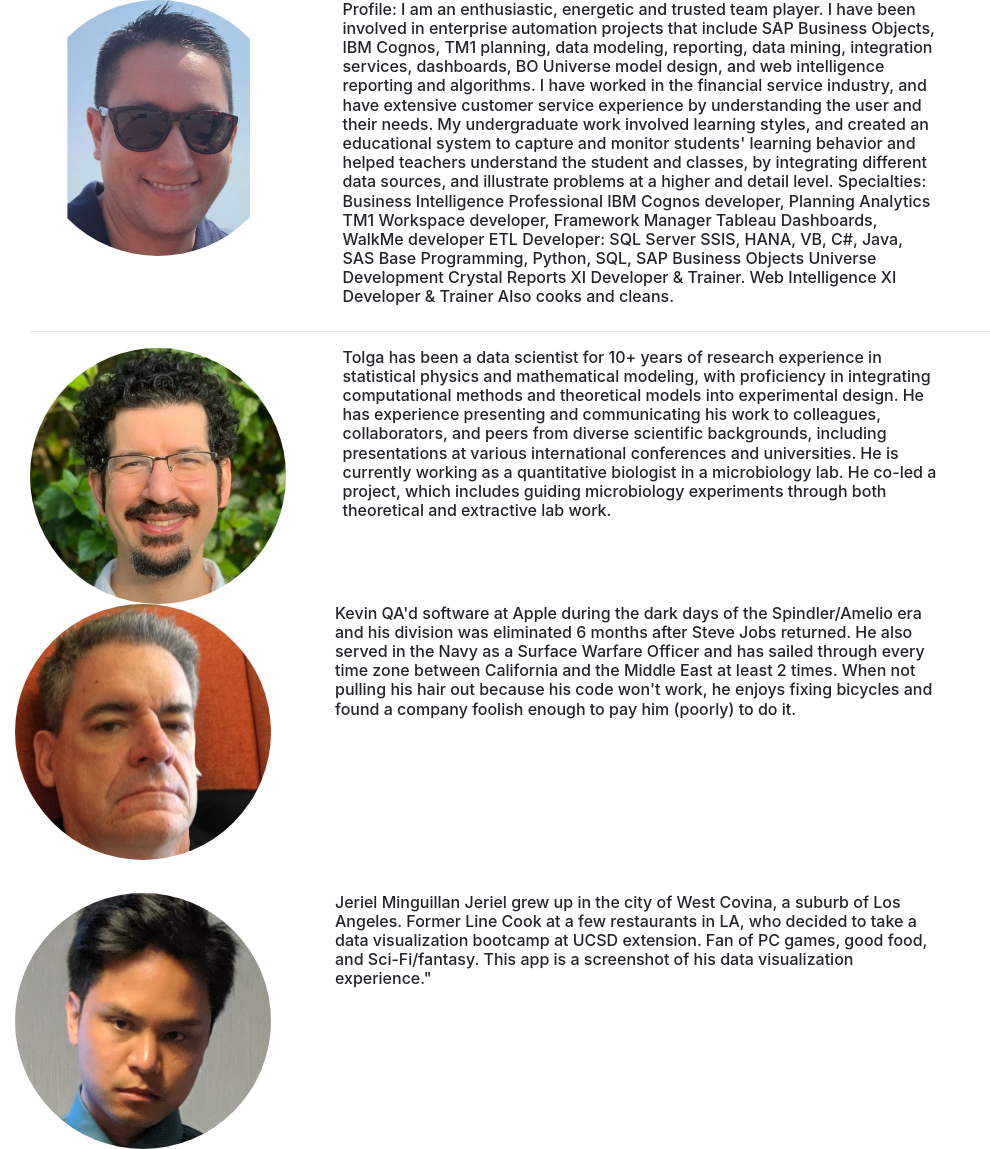
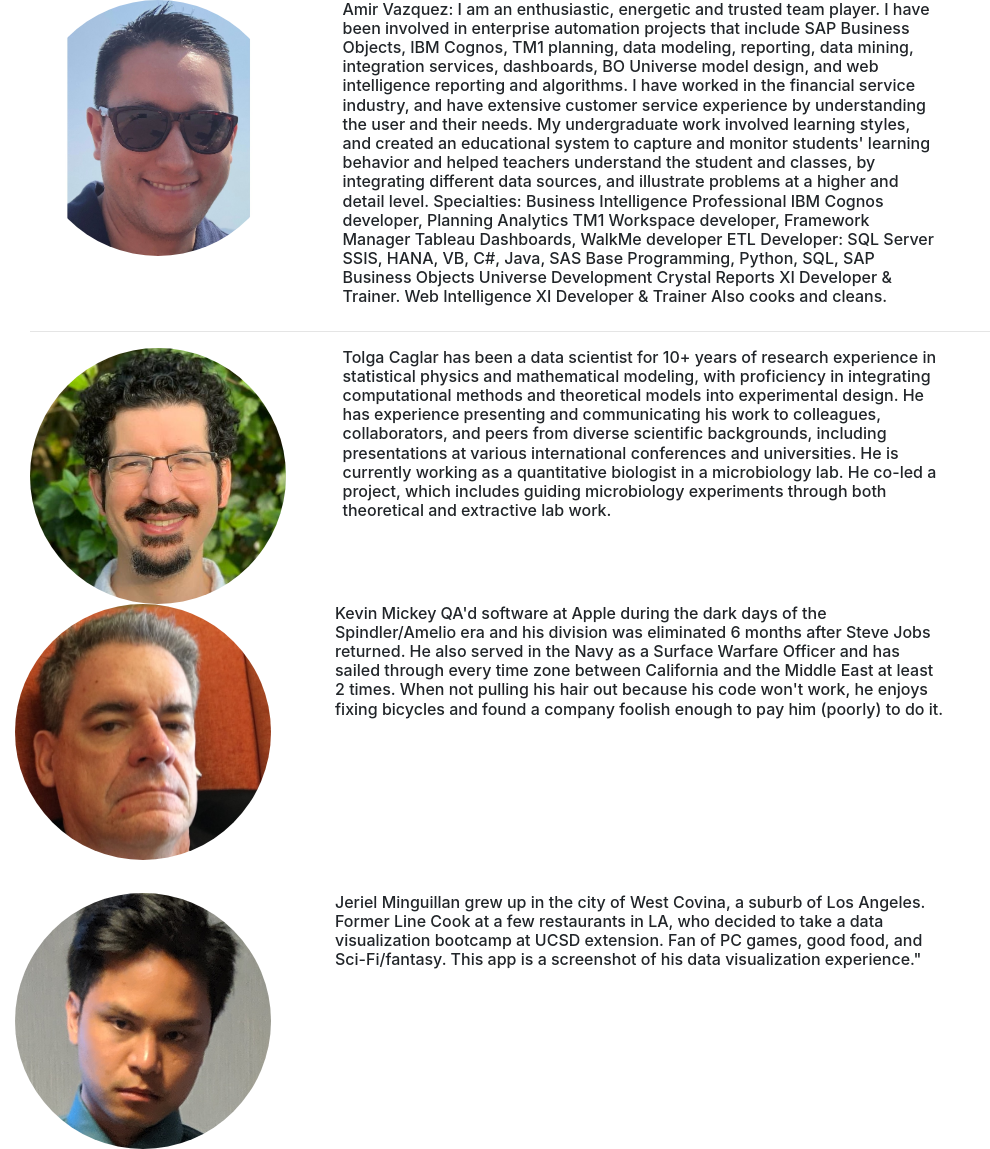
Before and after one commit to avaz7791/SanDiegoCountyPotholeAnalysis, a Flask app: page /team in a window 1280 px wide. Shown: the part 58-1207 px from the top of the page, without its empty margins (0-990 px from the left). Run offline with Flask 2, Linux system fonts and the light colour scheme.

Commit message:
formatting

```diff
--- a/templates/project.html
+++ b/templates/project.html
@@ -43,7 +43,7 @@
         <h3>San Diego City - Pothole Analysis:</h3>
       </div>
 
-      <p><h2>Premise:</h2>
+      <p style:="text-indent:40px"><h2>Premise:</h2>
 In 2015 the City of San Diego (the City) began a concerted effort to repave and repair streets that had been neglected for decades. Potholes are reported at a near-steady state during dry weather, but pothole reports will increase during the rainy season or years when there is above average precipitation.
 <h2>Goal:</h2>
 Discover correlations (if any) between weather and pothole formation.<br>
@@ -51,12 +51,12 @@ Determine whether the City is seeing an annual decrease in pothole reports.<br>
 Use this information to:<br>
 	&nbsp;&nbsp;&nbsp;- Improve road repair crew scheduling<br>
 	&nbsp;&nbsp;&nbsp;- Target historically problematic roads in the City<br>
-	&nbsp;&nbsp;&nbsp;- Set future budgets for road repair<p>
+	&nbsp;&nbsp;&nbsp;- Set future budgets for road repair
 <h2>Background:</h2>
 In 2015, Mayor Faulconer initiated a program to accelerate the repaving of streets or the repair of potholes, without raising taxes to do so.  In 2016 the City began using their “Get it Done (GID) website to track pothole reports.
 Using data collected by GID we were able to identify the report date, fix/closure date and location of every pothole reported to the City.  GID allows the reporting party to locate the pothole by using location data on the party’s phone or tablet, or if using a non-GPS enabled device (a laptop or desktop computer) by dragging a marker to the approximate point on a map.  The lat/long data can contain up to 6 digits after the decimal point, which is extremely accurate.  In reality it is much more precise than a consumer-grade GPS (7-13M)  can provide, not to mention accounting for the positional offset of the device in relation to the pothole. As a result, there is a significant chance that many of the reports are duplicates, but determining how many, and which, is beyond the scope of this project.
 San Diego’s Mediterranean climate is split between a dry season that generally runs between April and October, and a wet season that runs between November and March.  For official records, the water year begins on October 1st and ends on September 30th of the following year.  The official rainfall for the county is measured at San Diego International Airport and has averaged just over 10” for the last 20 years.
-<p><br>The complete report may be read here <a href="{{ url_for('static', filename='Files/SDPotholes.pdf')}}">San Diego Potholes.pdf</a>
+<br>The complete report may be read here <a href="{{ url_for('static', filename='Files/SDPotholes.pdf')}}">San Diego Potholes.pdf</a></p>
 
     </div>
     <!-- Option 1: jQuery and Bootstrap Bundle (includes Popper) -->
--- a/templates/team.html
+++ b/templates/team.html
@@ -46,7 +46,7 @@
                 </div>
 
                 <div class="col-md-6 text-right">
-                    <h6 class="text-left">Profile:
+                    <h6 class="text-left">Amir Vazquez:
                       I am an enthusiastic, energetic and trusted team player. I have been involved in enterprise automation projects that include SAP Business Objects, IBM Cognos, TM1 planning, data modeling, reporting, data mining, integration services, dashboards, BO Universe model design, and web intelligence reporting and algorithms.
                       I have worked in the financial service industry, and have extensive customer service experience by understanding the user and their needs.
                       My undergraduate work involved learning styles, and created an educational system to capture and monitor students' learning behavior and helped teachers understand the student and classes, by integrating different data sources, and illustrate problems at a higher and detail level.
@@ -66,7 +66,7 @@
                         <img src="{{ url_for('static', filename='roster/TolgaCaglar.jpeg') }}" class="rounded-circle" alt="Tolga" style="height: 256px; width: 256px"/>
                     </div>
                     <div class="col-md-6 text-right">
-                        <h6 class="text-left">Tolga has been a data scientist for 10+ years of research experience in statistical physics
+                        <h6 class="text-left">Tolga Caglar has been a data scientist for 10+ years of research experience in statistical physics
                           and mathematical modeling, with proficiency in integrating computational
                           methods and theoretical models into experimental design. He has experience presenting and communicating his work
                           to colleagues, collaborators, and peers from diverse scientific backgrounds, including presentations at
@@ -81,7 +81,7 @@
                       <img src="{{ url_for('static', filename='roster/kevin.jpg') }}" class="rounded-circle" alt="Kevin" style="height: 256px; width: 256px"/>
                   </div>
                   <div class="col-md-6 text-right">
-                      <h6 class="text-left">Kevin QA'd software at Apple during the dark days of the Spindler/Amelio
+                      <h6 class="text-left">Kevin Mickey QA'd software at Apple during the dark days of the Spindler/Amelio
                         era and his division was eliminated 6 months after Steve Jobs returned.  He also served in
                         the Navy as a Surface Warfare Officer and has sailed through every time zone between
                         California and the Middle East at least 2 times.
@@ -96,8 +96,8 @@
                     <img src="{{ url_for('static', filename='roster/jeriel.png') }}" class="rounded-circle" alt="Jeriel" style="height: 256px; width: 256px"/>
                   </div>
                   <div class="col-md-6 text-right">
-                      <h6 class="text-left">Jeriel Minguillan <jeriel.minguillan@gmail.com>
-                        Jeriel grew up in the city of West Covina, a suburb of Los Angeles. Former Line Cook
+                      <h6 class="text-left">
+                        Jeriel Minguillan grew up in the city of West Covina, a suburb of Los Angeles. Former Line Cook
                         at a few restaurants in LA, who decided to take a data visualization bootcamp at
                         UCSD extension. Fan of PC games, good food, and Sci-Fi/fantasy. This app is a
                         screenshot of his data visualization experience."</h6>
```
